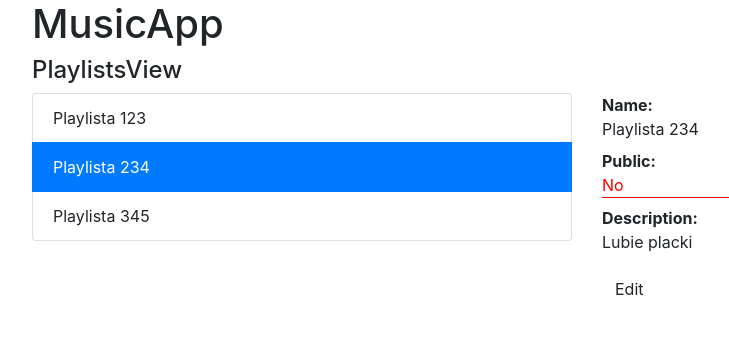
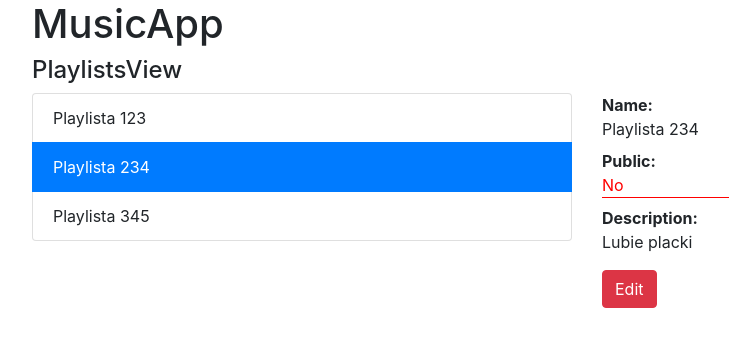
Before and after one commit to kruzyk/lufthansa-react-player, a React (Create React App) app: page / in a window 1280 px wide. Shown: the top 346 px of the page, without its empty margins (53-782 px from the left). Built offline with nearby package versions, Linux system fonts and the light colour scheme.

Commit message:
Edit & cancel button event handlers.

```diff
--- a/src/playlists/components/PlaylistDetails.tsx
+++ b/src/playlists/components/PlaylistDetails.tsx
@@ -5,11 +5,12 @@ import styles from './PlaylistDetails.module.css'
 // console.log(styles)
 
 interface Props {
-    playlist: Playlist
+    playlist: Playlist,
+    edit: React.MouseEventHandler<HTMLButtonElement>
 }
 
 
-export const PlaylistDetails: React.FC<Props> = ({ playlist }) => {
+export const PlaylistDetails: React.FC<Props> = ({ playlist, edit }) => {
     return (
         <div>
             <dl data-playlist-id={playlist.id}>
@@ -26,23 +27,7 @@ export const PlaylistDetails: React.FC<Props> = ({ playlist }) => {
                 <dd>{playlist.description}</dd>
             </dl>
 
-            <button className="btn btn-edit">Edit</button>
+            <button className="btn btn-danger" onClick={edit}>Edit</button>
         </div>
     )
 }
-
-// PlaylistDetails.defaultProps = {
-//     playlist: {
-//         id: '',
-//         name: 'Default',
-//         public: false,
-//         description: ''
-//     }
-// }
-
-
-    // if (!playlist) {
-    //     return <div>
-    //         <p className="alert alert-info">Please select playlist </p>
-    //     </div>
-    // }
--- a/src/playlists/components/PlaylistEditForm.tsx
+++ b/src/playlists/components/PlaylistEditForm.tsx
@@ -3,10 +3,12 @@ import { Playlist } from '../../model/Playlist'
 
 interface Props {
     playlist: Playlist;
+    cancel: React.MouseEventHandler<HTMLButtonElement>
 }
+//zmien typowanie, bedzie jeszcze save
 
 
-export const PlaylistEditForm = ({ playlist }: Props) => {
+export const PlaylistEditForm = ({ playlist, cancel }: Props) => {
     const [message, setMessage] = useState('')
     const [acceptNew, setAcceptNew] = useState(false)
 
@@ -35,7 +37,7 @@ export const PlaylistEditForm = ({ playlist }: Props) => {
             <h3>PlaylistEditForm</h3>
 
             {message && <div className="alert alert-danger">{message} <button onClick={() => setAcceptNew(true)}>OK</button></div>}
-
+            {/* alert unsaved changes, nie draft! */}
             <div className="form-group">
                 <label>Name:</label>
                 <input type="text" className="form-control" value={name}
@@ -53,19 +55,10 @@ export const PlaylistEditForm = ({ playlist }: Props) => {
                 <textarea className="form-control" value={description} onChange={e => setDescription(e.target.value)} ></textarea>
             </div>
 
-            <button className="btn btn-danger">Cancel</button>
+            <button className="btn btn-danger" onClick={cancel}>Cancel</button>
             <button className="btn btn-success">Save</button>
+            {/* funkcje ktora odpala save z props i zbiera formularz którzy jest w stanie, zbuduj draft-param z rzeczy ze stanu - obiekt typu Playlist.
+            Plus mode zmienic musi na details(zeby wyjsc z trybu edytowania) */}
         </div>
     )
 }
-
-
-
-// const NameField = () => {
-//     const [name, setName] = useState(playlist.name)
-//     return <div className="form-group" >
-//         <label>Name:</label>
-//         <input type="text" className="form-control" value={name} onChange={event => { setName(event.target.value) }} />
-//         <p>{name.length} / 170</p>
-//     </div>
-// }
--- a/src/playlists/containers/PlaylistsView.tsx
+++ b/src/playlists/containers/PlaylistsView.tsx
@@ -43,8 +43,8 @@ export const PlaylistsView = (props: Props) => {
     const [mode, setMode] = useState<'details' | 'form'>('details')
 
     /* TODO:
-        - Przycisk Edit w Details "przełącza" na formularza (*zmiana mode! props!)
-        - Przycisk Cancel w Formularzu "przełącza" na details (*zmiana mode! props!)
+        - Przycisk Edit w Details "przełącza" na formularza (*zmiana mode! props!) **=> ---DONE
+        - Przycisk Cancel w Formularzu "przełącza" na details (*zmiana mode! props!) **=> ---DONE
         - Przycisk Save w Formularzu:
             - "przełącza" na details (*zmiana mode! props!)
             - przekazuje Draft (szkic / nizapisane dane playlisty *props!) do PlaylistsView
@@ -53,13 +53,21 @@ export const PlaylistsView = (props: Props) => {
         - Zapisana playlista jest widoczna na liscie i w details!
     */
 
-    const edit = () => {/*  */ }
-    const cancel = () => {/*  */ }
+    const edit = () => {
+        setMode('form')
+    }
+    const cancel = () => {
+        setMode('details')
+    }
     const save = (draft: Playlist) => {
+        setMode('form')
         /* update playlistS!   */
         const index = playlists.findIndex(p => p.id === draft.id)
+        //znaleziono liste ponizej
         if (index !== -1) {
-            playlists[index] = draft /// WRONG!! Mutable Code!
+            playlists[index] = draft
+            //...playlists[index], draft
+             /// WRONG!! Mutable Code!
         }
     }
 
@@ -82,15 +90,18 @@ export const PlaylistsView = (props: Props) => {
                         playlists={playlists}
                         selectedId={selectedId} />
 
-
-                    {/* <input type="text" value={zmienna}
-                        onChange={event => setCostam(event.costam) }/> */}
                 </div>
                 <div className="col">
 
-                    {selectedPlaylist && mode === 'details' && <PlaylistDetails playlist={selectedPlaylist} />}
+                    {selectedPlaylist && mode === 'details' && <PlaylistDetails
+                    edit={edit}
+                    playlist={selectedPlaylist} />}
 
-                    {selectedPlaylist && mode === 'form' && <PlaylistEditForm playlist={selectedPlaylist} />}
+                    {selectedPlaylist && mode === 'form' && <PlaylistEditForm
+                    //props save -dostaje playlist,
+
+                    playlist={selectedPlaylist}
+                    cancel={cancel}/>}
                 </div>
             </div>
         </div>
```
Also changed, not shown: src/model/Playlist.tsx (line endings or trailing spaces).
